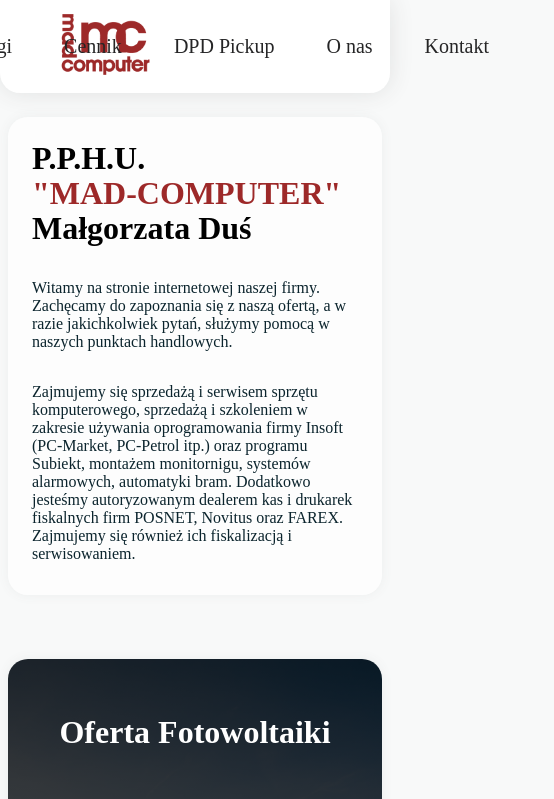
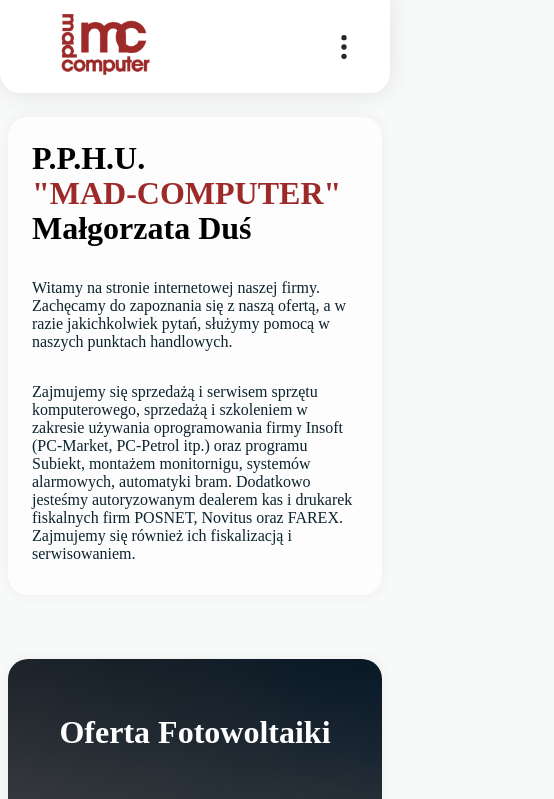
Before and after one commit to MateuszKubikart/MadComputerSite, a React (Vite) app in the folder MadComputerSite/: page / in a window 390 px wide. Shown: the top 799 px of the page, 554 px wide, since content can reach past the window. Built offline with nearby package versions, Linux system fonts and the light colour scheme; a web font is replaced by a local one.

Commit message:
responzywnosc v2

```diff
--- a/MadComputerSite/src/Components/NavBar/NavBar.css
+++ b/MadComputerSite/src/Components/NavBar/NavBar.css
@@ -64,3 +64,54 @@
   margin: 8px;
   padding-left: 48px;
 }
+
+/* Mobile Menu Styles */
+.MobileMenuContainer {
+  margin-left: auto;
+  display: flex;
+  align-items: center;
+  padding-right: 20px;
+  position: relative;
+}
+
+.MenuToggle {
+  background: none;
+  border: none;
+  cursor: pointer;
+  padding: 10px;
+  display: flex;
+  align-items: center;
+  justify-content: center;
+  z-index: 1001;
+}
+
+.NavBarMobile {
+  position: absolute;
+  top: 100%;
+  right: 0;
+  background-color: white;
+  box-shadow: 0 8px 16px rgba(0, 0, 0, 0.1);
+  border-radius: 0 0 10px 10px;
+  width: 250px;
+  z-index: 1000;
+}
+
+.NavBarMobile .NavBarUl {
+  display: flex;
+  flex-direction: column;
+  padding: 10px 0;
+  width: 100%;
+}
+
+.NavBarMobile .NavBarLi {
+  width: 100%;
+  margin: 0;
+  padding: 0 20px;
+  justify-content: center;
+  height: 50px;
+  border-radius: 0;
+}
+
+.NavBarMobile .NavBarLi:hover {
+  background-color: rgb(240, 240, 240);
+}
--- a/MadComputerSite/src/Components/NavBar/NavBar.jsx
+++ b/MadComputerSite/src/Components/NavBar/NavBar.jsx
@@ -4,23 +4,36 @@
 
 function NavBar() {
   const [isScrolled, setIsScrolled] = useState(false);
+  const [isMobileView, setIsMobileView] = useState(window.innerWidth <= 1075);
+  const [isMenuOpen, setIsMenuOpen] = useState(false);
 
   useEffect(() => {
     const handleScroll = () => {
       setIsScrolled(window.scrollY > 0);
     };
+
+    const handleResize = () => {
+      setIsMobileView(window.innerWidth <= 1075);
+      if (window.innerWidth > 1075) {
+        setIsMenuOpen(false);
+      }
+    };
+
     window.addEventListener("scroll", handleScroll);
-    return () => window.removeEventListener("scroll", handleScroll);
+    window.addEventListener("resize", handleResize);
+
+    return () => {
+      window.removeEventListener("scroll", handleScroll);
+      window.removeEventListener("resize", handleResize);
+    };
   }, []);
 
-  return (
-    <header>
-      <div className={`NavBarDiv ${isScrolled ? "no-shadow" : ""}`}>
-        <a href="/" className="NavLogo">
-          <img src={logo} alt="Logo Sklepu" width="100px" />
-        </a>
-        <nav className="NavBar">
-          <ul className="NavBarUl">
+  const toggleMenu = () => {
+    setIsMenuOpen(!isMenuOpen);
+  };
+
+  const navItems = (
+    <ul className={`NavBarUl ${isMenuOpen ? "mobile-open" : ""}`}>
       <li className="NavBarLi">
         <div>
           <a>Serwis</a>
@@ -62,7 +75,35 @@
         </div>
       </li>
     </ul>
-        </nav>
+  );
+
+  return (
+    <header>
+      <div className={`NavBarDiv ${isScrolled ? "no-shadow" : ""}`}>
+        <a href="/" className="NavLogo">
+          <img src={logo} alt="Logo Sklepu" width="100px" />
+        </a>
+
+        {isMobileView ? (
+          <div className="MobileMenuContainer">
+            <button className="MenuToggle" onClick={toggleMenu}>
+              <svg
+                width="32"
+                height="32"
+                viewBox="0 0 24 24"
+                fill="none"
+                xmlns="http://www.w3.org/2000/svg"
+              >
+                <circle cx="12" cy="5" r="2" fill="#252526" />
+                <circle cx="12" cy="12" r="2" fill="#252526" />
+                <circle cx="12" cy="19" r="2" fill="#252526" />
+              </svg>
+            </button>
+            {isMenuOpen && <nav className="NavBarMobile">{navItems}</nav>}
+          </div>
+        ) : (
+          <nav className="NavBar">{navItems}</nav>
+        )}
       </div>
     </header>
   );
```
Lines whose indentation alone changed are shown as unchanged.
